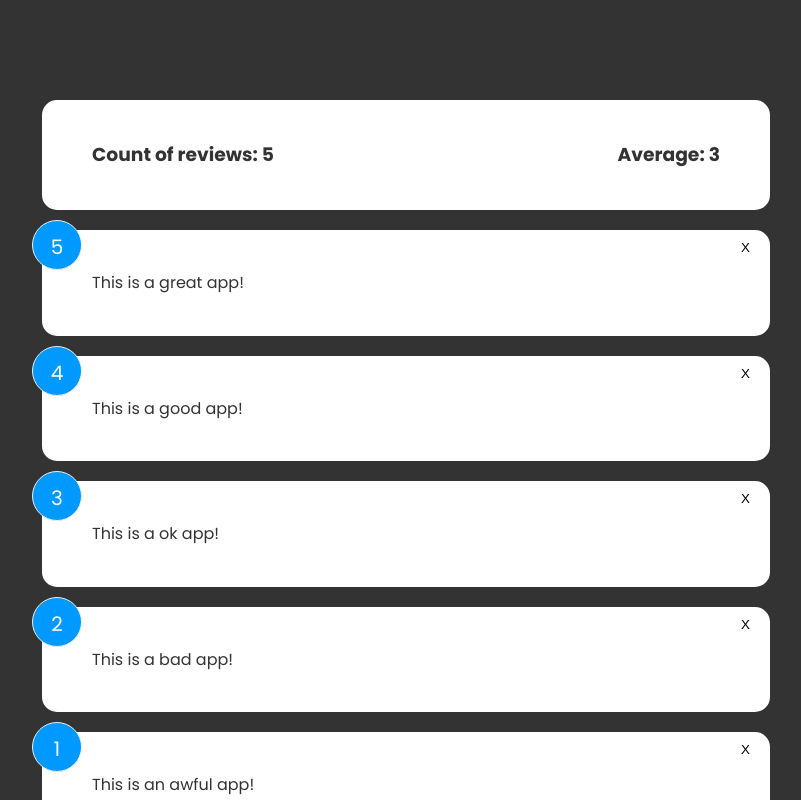
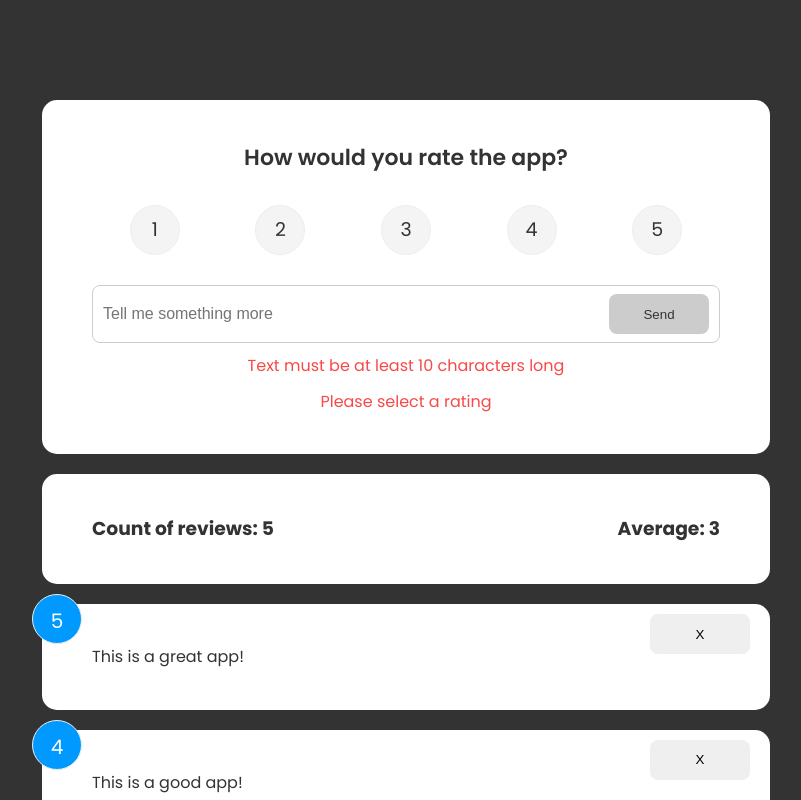
Before and after one commit to PedroArs99/Cheatsheets, a Svelte app in the folder Frontend/Svelte/feedback-app/: page / in a window 1280 px wide. Shown: the top 800 px of the page, without its empty margins (234-1035 px from the left). Built offline with nearby package versions, Linux system fonts and the light colour scheme.

Commit message:
Svelte Crash Course: New Feedback form

```diff
--- a/Frontend/Svelte/feedback-app/public/global.css
+++ b/Frontend/Svelte/feedback-app/public/global.css
@@ -13,6 +13,40 @@ body {
   color: #fff;
 }
 
+button {
+  color: #fff;
+  border: 0;
+  border-radius: 8px;
+  color: #fff;
+  width: 100px;
+  height: 40px;
+  cursor: pointer;
+}
+
+button.primary {
+  background-color: #0099ff;
+}
+
+button.secondary {
+  background: #ff6a95;
+}
+
+button:hover {
+  transform: scale(0.98);
+  opacity: 0.9;
+}
+
+button:disabled {
+  background-color: #cccccc;
+  color: #333;
+  cursor: auto;
+}
+
+button:disabled:hover {
+  transform: scale(1);
+  opacity: 1;
+}
+
 ul {
   list-style: none;
 }
--- /dev/null
+++ b/Frontend/Svelte/feedback-app/src/components/feedback/FeedbackForm.svelte
@@ -0,0 +1,122 @@
+<script lang="ts">
+    import Card from "../layout/Card.svelte";
+    import RatingSelect from "../layout/RatingSelect.svelte";
+    import { v4 as uuidv4 } from "uuid";
+    import { createEventDispatcher } from "svelte";
+    const dispatch = createEventDispatcher();
+
+    let messages: String[] = [];
+    let rating = undefined;
+    let text = "";
+
+    const validateTextLength = (text: String) => {
+        const message = "Text must be at least 10 characters long";
+
+        if (text?.trim().length < 10) {
+            messages =
+                messages.indexOf(message) === -1
+                    ? [...messages, message]
+                    : messages;
+            return false;
+        } else {
+            messages = messages.filter((m) => m !== message);
+            return true;
+        }
+    };
+
+    const validateRating = (rating: Number) => {
+        const message = "Please select a rating";
+
+        if (rating === undefined) {
+            messages =
+                messages.indexOf(message) === -1
+                    ? [...messages, message]
+                    : messages;
+            return false;
+        } else {
+            messages = messages.filter((m) => m !== message);
+            return true;
+        }
+    };
+
+    const handleSubmit = (event) => {
+        const feedbackItem = {
+            id: uuidv4(),
+            rating,
+            text,
+        };
+
+        dispatch("add-feedback-item", feedbackItem);
+        resetForm();
+    };
+
+    const resetForm = () => {
+        text = "";
+    };
+
+    $: btnDisabled = !validateTextLength(text) && !validateRating(rating);
+</script>
+
+<!-- HTML -->
+<Card>
+    <header>
+        <h2>How would you rate the app?</h2>
+    </header>
+    <form on:submit|preventDefault={handleSubmit}>
+        <RatingSelect  on:rating-select={({ detail }) => (rating = detail)} />
+        <div class="input-group">
+            <input
+                type="text"
+                placeholder="Tell me something more"
+                bind:value={text}
+            />
+            <button class="primary" type="submit" disabled={btnDisabled}
+                >Send</button
+            >
+        </div>
+        {#each messages as message}
+            <div class="message">
+                {message}
+            </div>
+        {/each}
+    </form>
+</Card>
+
+<!-- CSS -->
+<style>
+    header {
+        max-width: 400px;
+        margin: auto;
+    }
+
+    header h2 {
+        font-size: 22px;
+        font-weight: 600;
+        text-align: center;
+    }
+
+    .input-group {
+        display: flex;
+        flex-direction: row;
+        border: 1px solid #ccc;
+        padding: 8px 10px;
+        border-radius: 8px;
+        margin-top: 15px;
+    }
+
+    input {
+        flex-grow: 2;
+        border: none;
+        font-size: 16px;
+    }
+
+    input:focus {
+        outline: none;
+    }
+
+    .message {
+        padding-top: 10px;
+        text-align: center;
+        color: #f84848;
+    }
+</style>
--- a/Frontend/Svelte/feedback-app/src/components/feedback/FeedbackItem.svelte
+++ b/Frontend/Svelte/feedback-app/src/components/feedback/FeedbackItem.svelte
@@ -47,7 +47,6 @@ import { createEventDispatcher } from "svelte";
         right: 20px;
         cursor: pointer;
 
-        background: none;
-        border: none;
+        color: #000;
     }
 </style>
--- a/Frontend/Svelte/feedback-app/src/components/feedback/FeedbackList.svelte
+++ b/Frontend/Svelte/feedback-app/src/components/feedback/FeedbackList.svelte
@@ -1,17 +1,24 @@
 <script lang="ts">
     import type { Feedback } from "../../models/Feedback";
+    import FeedbackForm from "./FeedbackForm.svelte";
     import FeedbackItem from "./FeedbackItem.svelte";
-import FeedbackStats from "./FeedbackStats.svelte";
+    import FeedbackStats from "./FeedbackStats.svelte";
 
     export let feedbackItems: Feedback[] = [];
 
-    const handleDelete = ({type, detail}) => {
+    const handleAdd = ({detail}) => {
+        feedbackItems = [...feedbackItems, detail];
+    };
+
+    const handleDelete = ({detail }) => {
         feedbackItems = feedbackItems.filter((item) => item.id !== detail);
-    }
+    };
 </script>
 
 <!-- HTML Section -->
-<FeedbackStats {feedbackItems}/>
+<FeedbackForm on:add-feedback-item={handleAdd}/>
+
+<FeedbackStats {feedbackItems} />
 
 {#each feedbackItems as fb}
     <FeedbackItem feedback={fb} on:delete-feedback-item={handleDelete} />
--- /dev/null
+++ b/Frontend/Svelte/feedback-app/src/components/layout/RatingSelect.svelte
@@ -0,0 +1,114 @@
+<script lang="ts">
+    import { createEventDispatcher } from "svelte";
+    const dispatch = createEventDispatcher();
+
+    let selected: number = undefined;
+    const onChange = (event) => {
+        selected = +event.target.value;
+        dispatch("rating-select", selected);
+    };
+</script>
+
+<!-- HTML -->
+<ul class="rating">
+    <li>
+        <input
+            type="radio"
+            id="num1"
+            name="rating"
+            value="1"
+            on:change={onChange}
+            checked={selected === 1}
+        />
+        <label for="num1">1</label>
+    </li>
+    <li>
+        <input
+            type="radio"
+            id="num2"
+            name="rating"
+            value="2"
+            on:change={onChange}
+            checked={selected === 2}
+        />
+        <label for="num2">2</label>
+    </li>
+    <li>
+        <input
+            type="radio"
+            id="num3"
+            name="rating"
+            value="3"
+            on:change={onChange}
+            checked={selected === 3}
+        />
+        <label for="num3">3</label>
+    </li>
+    <li>
+        <input
+            type="radio"
+            id="num4"
+            name="rating"
+            value="4"
+            on:change={onChange}
+            checked={selected === 4}
+        />
+        <label for="num4">4</label>
+    </li>
+    <li>
+        <input
+            type="radio"
+            id="num5"
+            name="rating"
+            value="5"
+            on:change={onChange}
+            checked={selected === 5}
+        />
+        <label for="num5">5</label>
+    </li>
+</ul>
+
+<style>
+    .rating {
+        display: flex;
+        align-items: center;
+        justify-content: space-around;
+        margin: 30px 0;
+    }
+    .rating li {
+        position: relative;
+        background: #f4f4f4;
+        width: 50px;
+        height: 50px;
+        padding: 10px;
+        text-align: center;
+        border-radius: 50%;
+        font-size: 19px;
+        border: 1px #eee solid;
+        transition: 0.3s;
+    }
+    .rating li label {
+        position: absolute;
+        top: 50%;
+        left: 50%;
+        width: 50px;
+        height: 50px;
+        padding: 10px;
+        border-radius: 50%;
+        transform: translate(-50%, -50%);
+        cursor: pointer;
+    }
+    .rating li:hover {
+        background: #ff6a95;
+        color: #fff;
+    }
+    /* Make actual radio select invisible */
+    [type="radio"] {
+        opacity: 0;
+    }
+    /* Use the sibling select */
+    [type="radio"]:checked ~ label {
+        background: #0099ff;
+        color: #fff;
+    }
+</style>
```
